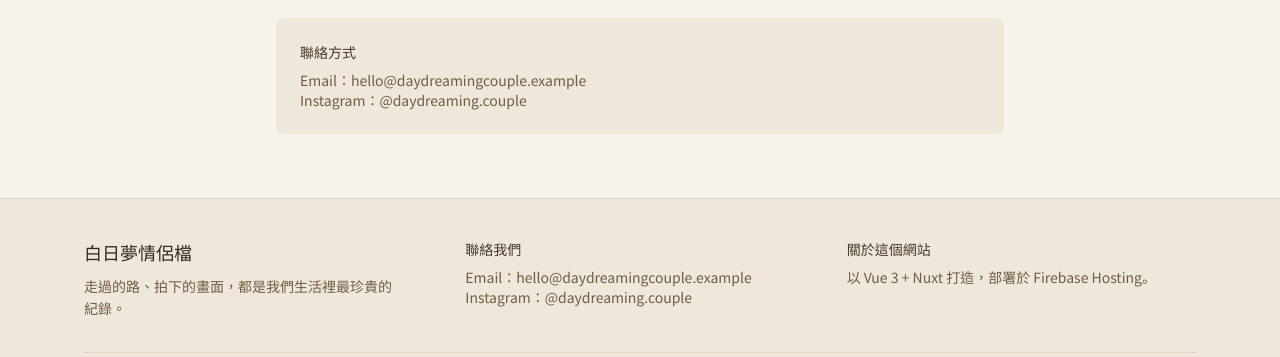
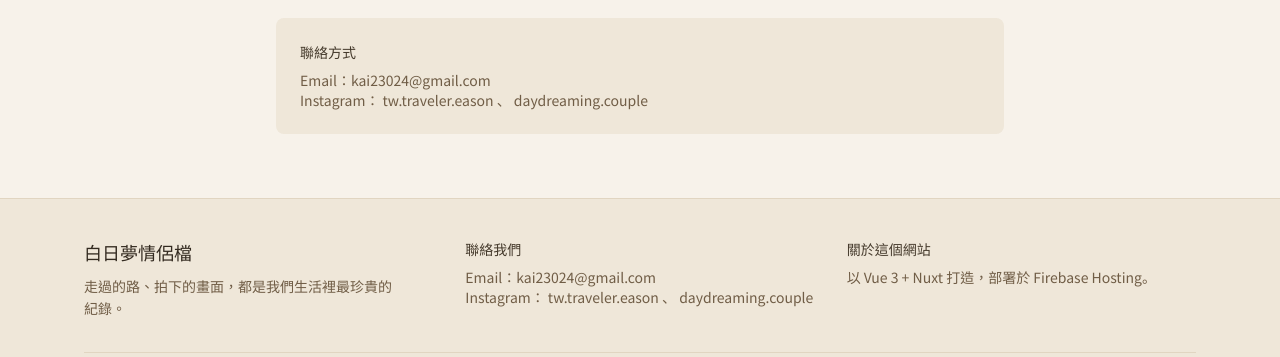
Before and after one commit to kai23024/daydreamingcouple, a Nuxt app: page /about in a window 1280 px wide. Shown: the part 879-1236 px from the top of the page. Built offline with nearby package versions, Linux system fonts and the light colour scheme.

Commit message:
更新聯絡我們的 Email 與 Instagram 超連結

```diff
--- a/app/components/AppFooter.vue
+++ b/app/components/AppFooter.vue
@@ -14,8 +14,13 @@ const year = new Date().getFullYear()
         </div>
         <div>
           <p class="mb-2 font-medium text-morandi-800">聯絡我們</p>
-          <p>Email：hello@daydreamingcouple.example</p>
-          <p>Instagram：@daydreaming.couple</p>
+          <p>Email：kai23024@gmail.com</p>
+          <p>
+            Instagram：
+            <a href="https://www.instagram.com/tw.traveler.eason" target="_blank" rel="noopener" class="hover:text-clay-600 hover:underline">tw.traveler.eason</a>
+            、
+            <a href="https://www.instagram.com/daydreaming_couple" target="_blank" rel="noopener" class="hover:text-clay-600 hover:underline">daydreaming.couple</a>
+          </p>
         </div>
         <div>
           <p class="mb-2 font-medium text-morandi-800">關於這個網站</p>
--- a/app/pages/about.vue
+++ b/app/pages/about.vue
@@ -26,8 +26,13 @@ useHead({ title: '關於．我們US｜白日夢情侶檔' })
 
     <div class="mt-10 rounded-lg bg-morandi-100 p-6 text-sm text-morandi-500">
       <p class="font-medium text-morandi-800">聯絡方式</p>
-      <p class="mt-2">Email：hello@daydreamingcouple.example</p>
-      <p>Instagram：@daydreaming.couple</p>
+      <p class="mt-2">Email：kai23024@gmail.com</p>
+      <p>
+        Instagram：
+        <a href="https://www.instagram.com/tw.traveler.eason" target="_blank" rel="noopener" class="hover:text-clay-600 hover:underline">tw.traveler.eason</a>
+        、
+        <a href="https://www.instagram.com/daydreaming_couple" target="_blank" rel="noopener" class="hover:text-clay-600 hover:underline">daydreaming.couple</a>
+      </p>
     </div>
   </div>
 </template>
```
